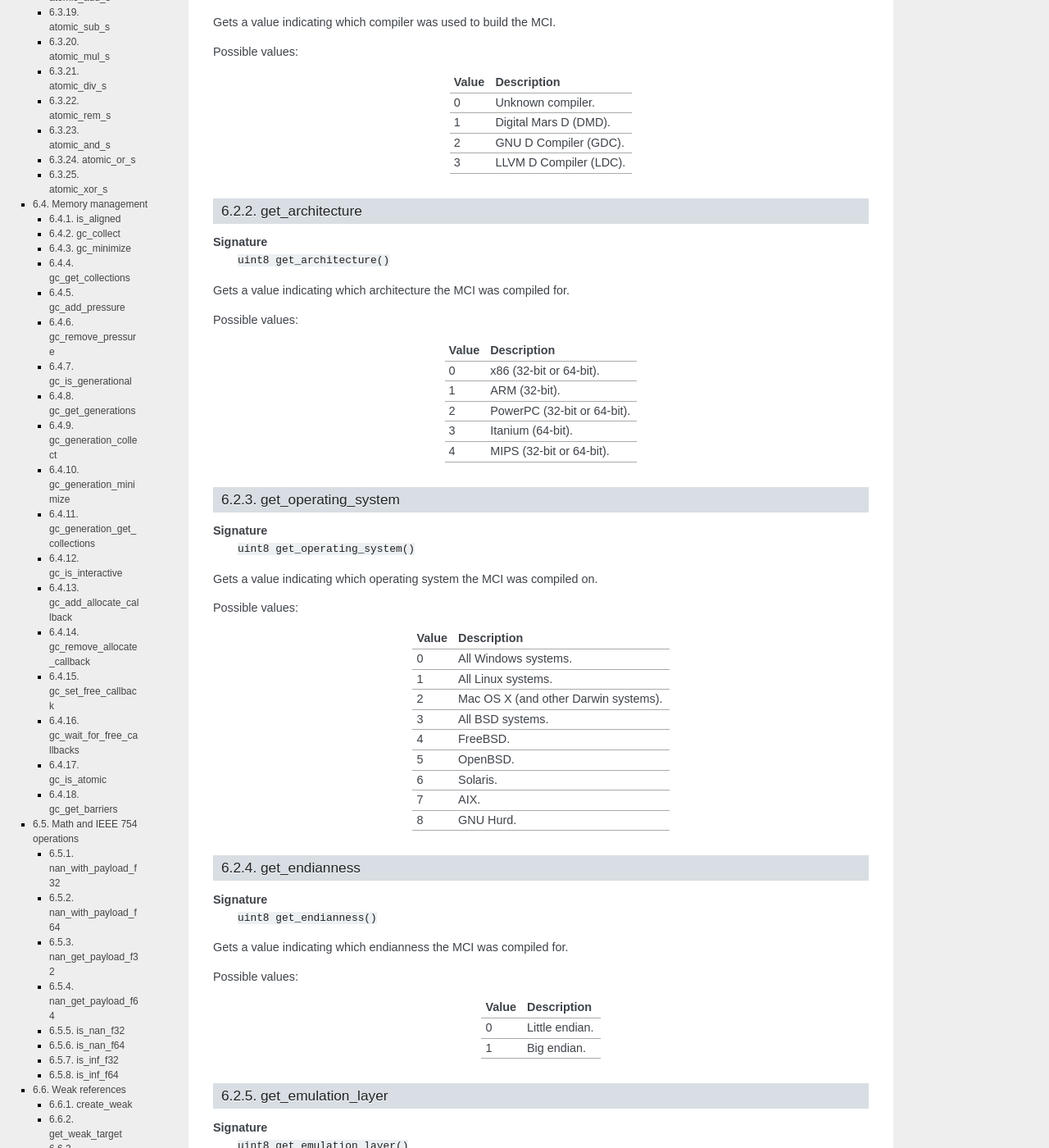
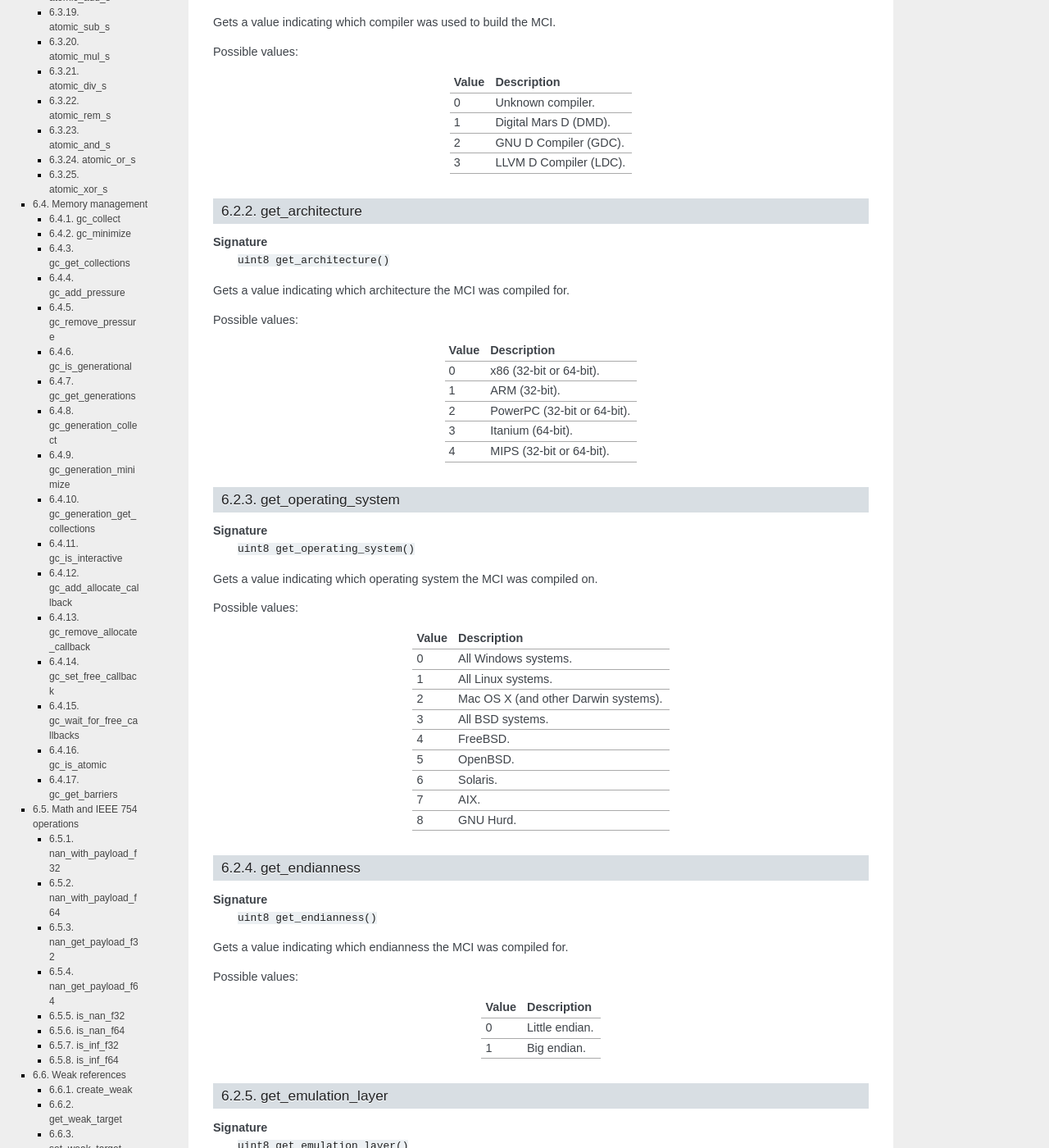
Before and after one commit to lycus/mci, a Sphinx documentation site: the page built from docs/intrinsics.rst, in a window 1280 px wide and 1400 px high, scrolled down 948 px. Shown: the whole window at 82% size. Built offline with Sphinx 7.4.7, drawn with Linux system fonts in a browser that asks for light colours; some of the changed lines change nothing that is shown; some of the changed text lies outside the part shown.

Commit message:
Back to prefixing intrinsics with "mci_".
We only do this in the D code. The IAL functions get that prefix removed.

Also removed the is_aligned intrinsic. It was silly.

```diff
--- a/docs/intrinsics.rst
+++ b/docs/intrinsics.rst
@@ -425,19 +425,6 @@
 Memory management
 +++++++++++++++++
 
-is_aligned
-----------
-
-**Signature**
-    ``uint is_aligned(uint8*)``
-
-Determines whether the given pointer is properly aligned for the system
-the program is currently running on. Returns 1 if the pointer is properly
-aligned; otherwise, returns 0.
-
-Here, "properly aligned" usually means being a multiple of 4 or 8 depending
-on the pointer length of the platform (32 and 64 bits, respectively).
-
 gc_collect
 ----------
 
```
Also changed, not shown: 6 other files.
